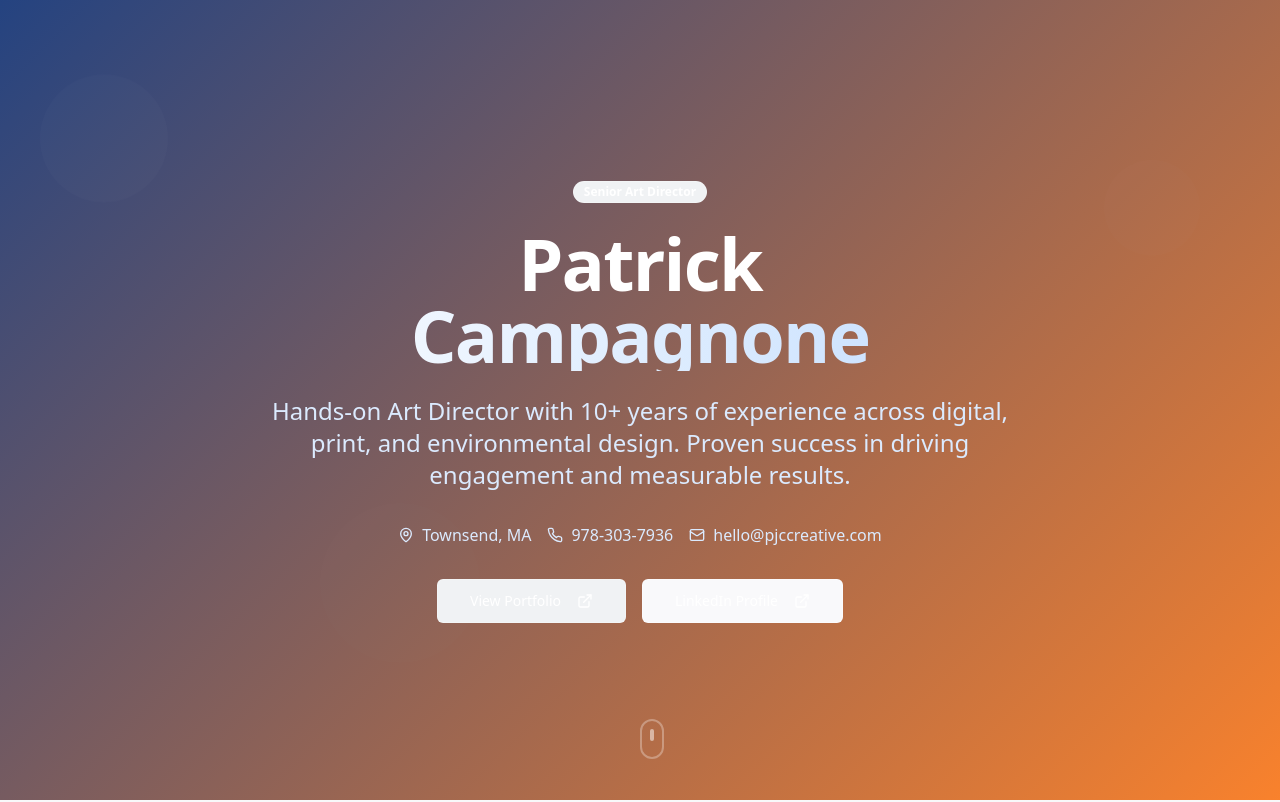
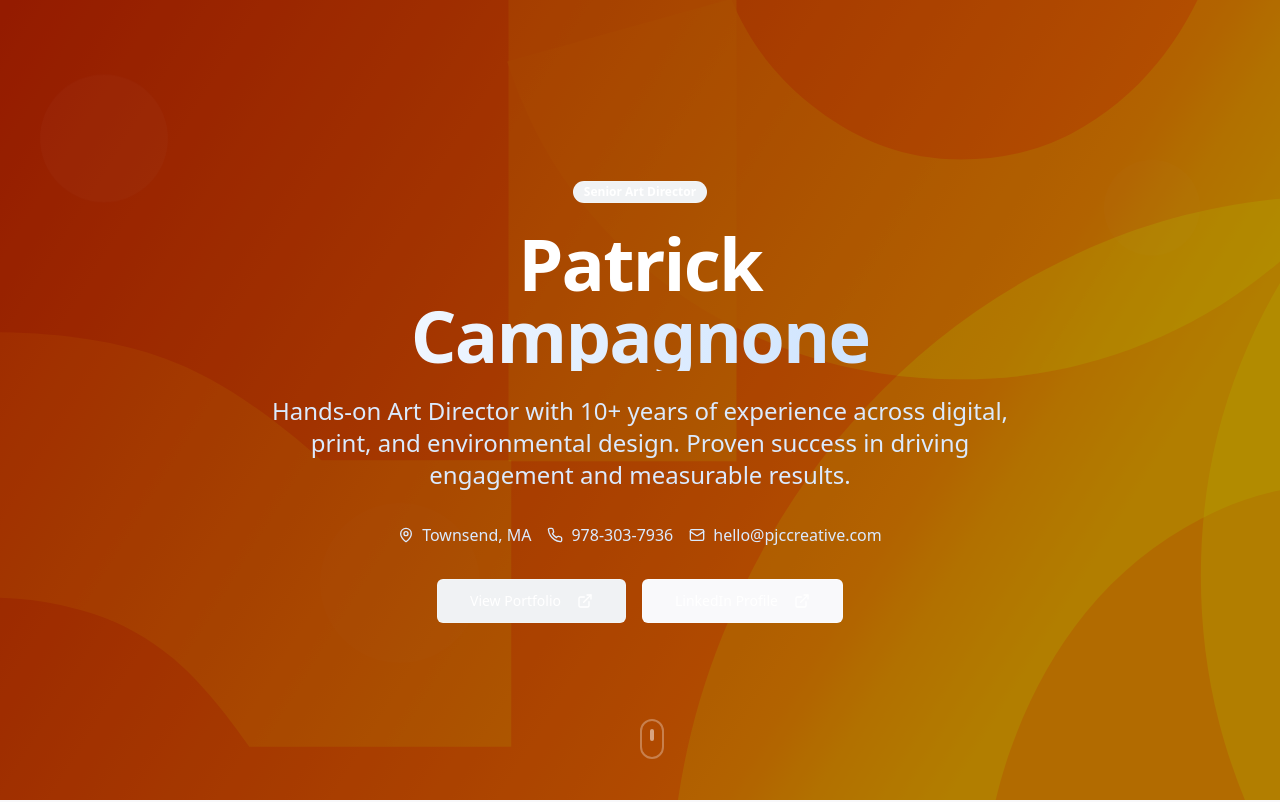
Before and after one commit to PJCCreative/pdf-to-portfoly, a React (Vite) app: page / in a window 1280 px wide. Shown: the top 802 px of the page. Built offline with nearby package versions, Linux system fonts and the light colour scheme; the HTML template or start-up script is replaced by a standard one; a web font is replaced by a local one.

Commit message:
feat: Add SVG background to hero section

```diff
--- a/src/components/Hero.tsx
+++ b/src/components/Hero.tsx
@@ -1,12 +1,19 @@
 import { Button } from "@/components/ui/button";
 import { Badge } from "@/components/ui/badge";
 import { MapPin, Mail, Phone, ExternalLink } from "lucide-react";
+import heroBackground from "@/assets/home-hero-blend.svg";
 
 export const Hero = () => {
   return (
     <section className="relative min-h-screen flex items-center justify-center overflow-hidden">
-      {/* Background gradient */}
-      <div className="absolute inset-0 hero-gradient opacity-90" />
+      {/* Background SVG art */}
+      <div
+        className="absolute inset-0 bg-cover bg-center bg-no-repeat"
+        style={{ backgroundImage: `url(${heroBackground})` }}
+      />
+
+      {/* Dark overlay for text readability */}
+      <div className="absolute inset-0 bg-black/30" />
 
       {/* Animated background elements */}
       <div className="absolute inset-0 opacity-10">
```
Also changed, not shown: src/assets/home-hero-blend.svg (added).
